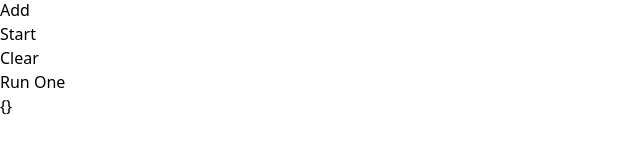
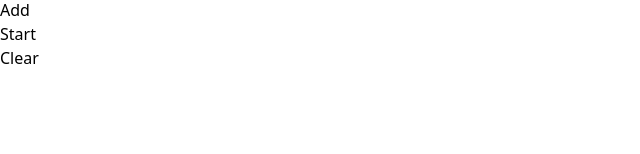
Before and after one commit to sivakar12/copy-queue, a React (Vite) app: page / in a window 1280 px wide. Shown: the part 338-492 px from the top of the page, without its empty margins (0-640 px from the left). Built offline with nearby package versions, Linux system fonts and the light colour scheme.

Commit message:
Fix progress bar bug

```diff
--- a/src/App.tsx
+++ b/src/App.tsx
@@ -15,15 +15,7 @@ import {
 } from './types';
 import { getSplitOperations } from './utils/splitOperations';
 import Immutable from 'immutable';
-
-function Button({ onClick, label }: { onClick: () => void, label: string }) {
-  return (
-    <div className="bg-blue-500 hover:bg-blue-700 text-white font-bold m-2 py-2 px-4 rounded inline-block" onClick={onClick}>
-      {label}
-    </div>
-  )
-}
-
+import Button from './components/common/Button';
 
 function App() {
   const startingPath: Path = { pathString: '/', pathType: PathType.Folder}
@@ -108,7 +100,6 @@ function App() {
         return 0
       }
     })
-    console.log(splitOperationsSorted)
     // get the first non complete split operation
     const nonComplete = splitOperationsSorted.filter((splitOperation) =>  !splitOperation.finished)
     await invoke('run_atomic_operation', { operation: nonComplete[0] } )
@@ -146,11 +137,7 @@ function App() {
         <div className="">
             <Button label="Start" onClick={handleStart}/>
             <Button label="Clear" onClick={() => {setQueue(Immutable.Map())}}/>
-            <Button label="Run One" onClick={runOneOperationFromQueue}/>
         </div>
-      </div>
-      <div className="break-all dark:text-white">
-        {JSON.stringify(queue)}
       </div>
     </div>
   );
--- /dev/null
+++ b/src/components/common/Button.tsx
@@ -0,0 +1,7 @@
+export default function({ onClick, label }: { onClick: () => void, label: string }) {
+    return (
+      <div className="bg-blue-500 hover:bg-blue-700 text-white font-bold m-2 py-2 px-4 rounded inline-block" onClick={onClick}>
+        {label}
+      </div>
+    )
+  }
--- a/src/components/queue/OperationsList.tsx
+++ b/src/components/queue/OperationsList.tsx
@@ -34,7 +34,7 @@ function OperationFileDisplay({ pathString } : { pathString: string }) {
 
 export function OperationListItem({ operation } : { operation: Operation }) {
     // TODO: Remove hardcoded things
-    const progress = operation.bytesCopied || 0 / (operation.totalBytes || 1) * 100;
+    const progress = (operation.bytesCopied || 0) / (operation.totalBytes || 1) * 100;
     const complete = operation.bytesCopied && operation.bytesCopied == operation.totalBytes;
     return (
         <div className="my-1 flex flex-col items-stretch">
--- a/src/components/queue/ProgressBar.tsx
+++ b/src/components/queue/ProgressBar.tsx
@@ -1,6 +1,6 @@
 export default function ProgressBar({ progress }: { progress: number }) {
     return (
-        <div className="bg-gray-300 dark:bg-gray-500 h-1 m-1">
+        <div style={{ width: '100%'}} className="bg-gray-300 dark:bg-gray-500 h-1 m-1">
             <div style={{ width: `${progress}%` }} className="bg-green-500 h-1"></div>
         </div>
     )
--- a/src/components/queue/QueueItem.tsx
+++ b/src/components/queue/QueueItem.tsx
@@ -1,6 +1,4 @@
-import { useState } from 'react';
 import { Operation } from '../../types';
-import RoundCloseButton from '../common/RoundCloseButton';
 import PathDisplay from './PathDisplay';
 import ProgressBar from './ProgressBar';
 import { OperationList, OperationListItem } from './OperationsList';
@@ -21,7 +19,7 @@ function Fraction({ numerator, denominator, type }: { numerator: number, denomin
 export default function({ item, onCancel }: QueueItemProps ) {
     const totalBytes = item.splitOperations?.reduce((acc, op) => acc + (op.totalBytes || 0), 0);
     const bytesCopied = item.splitOperations?.reduce((acc, op) => acc + (op.bytesCopied || 0), 0);
-    const progress = bytesCopied || 0 / (totalBytes || 1) * 100;
+    const progress = (bytesCopied || 0) / (totalBytes || 1) * 100;
 
     const comparator = (a: Operation, b: Operation) => {
         if (a.id < b.id) {
```
